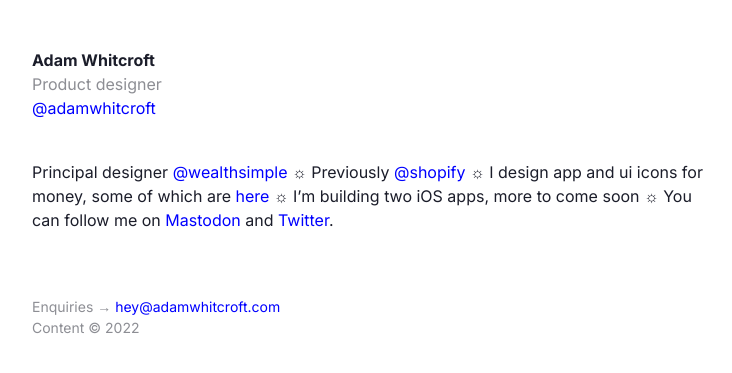
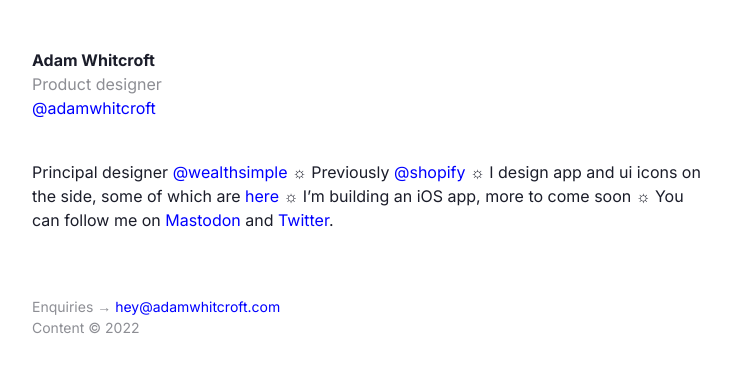
Before and after one commit to AdamWhitcroft/adamwhitcroft.github.io, a Jekyll site: the page built from index.md, in a window 1280 px wide. Shown: the top 373 px of the page, without its empty margins (272-1004 px from the left). Built offline with Jekyll 4.4.1, drawn with Linux system fonts in a browser that asks for light colours.

Commit message:
Update home.yml

```diff
--- a/_data/home.yml
+++ b/_data/home.yml
@@ -1,5 +1,5 @@
 - entry: Principal designer [@wealthsimple](https://www.wealthsimple.com/en-ca)
 - entry: Previously [@shopify](https://www.shopify.com/)
-- entry: I design app and ui icons for money, some of which are [here](/icons/)
-- entry: I'm building two iOS apps, more to come soon
+- entry: I design app and ui icons on the side, some of which are [here](/icons/)
+- entry: I'm building an iOS app, more to come soon
 - entry: You can follow me on [Mastodon](https://mastodon.design/@adam) and [Twitter](https://twitter.com/AdamWhitcroft)
```
